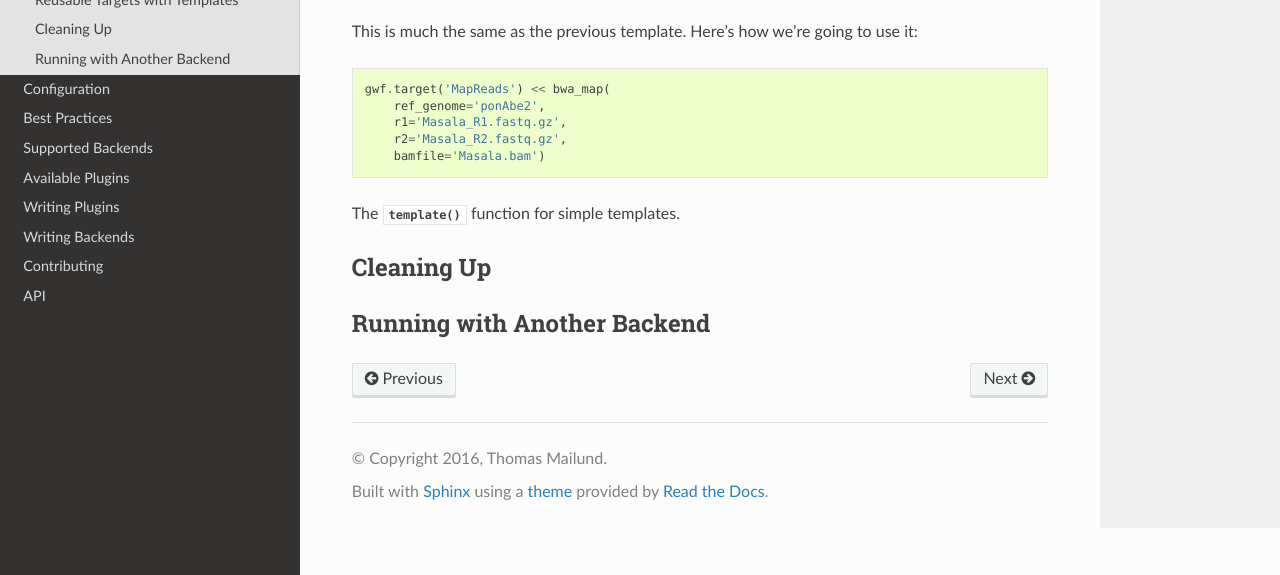
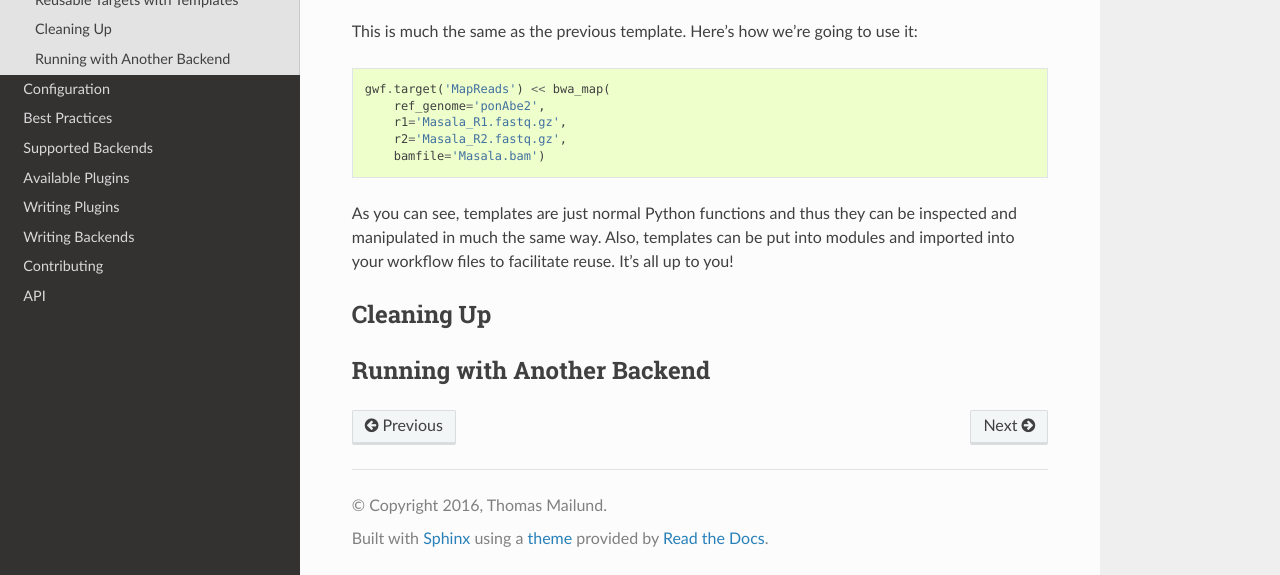
Before and after one commit to gwforg/gwf, a Sphinx documentation site: the page built from docs/tutorial.rst, in a window 1280 px wide and 900 px high, scrolled down 8083 px, cut to the strip 325-900 px from the top of the window. Built offline with Sphinx 7.4.7 and the Read the Docs theme 2.0.0, drawn with Linux system fonts in a browser that asks for light colours.

Commit message:
Finish section on templates (more or less).

```diff
--- a/docs/tutorial.rst
+++ b/docs/tutorial.rst
@@ -410,7 +410,9 @@ This is much the same as the previous template. Here's how we're going to use it
         bamfile='Masala.bam')
 
 
-The :func:`template` function for simple templates.
+As you can see, templates are just normal Python functions and thus they can be inspected
+and manipulated in much the same way. Also, templates can be put into modules and imported
+into your workflow files to facilitate reuse. It's all up to you!
 
 Cleaning Up
 -----------
```
